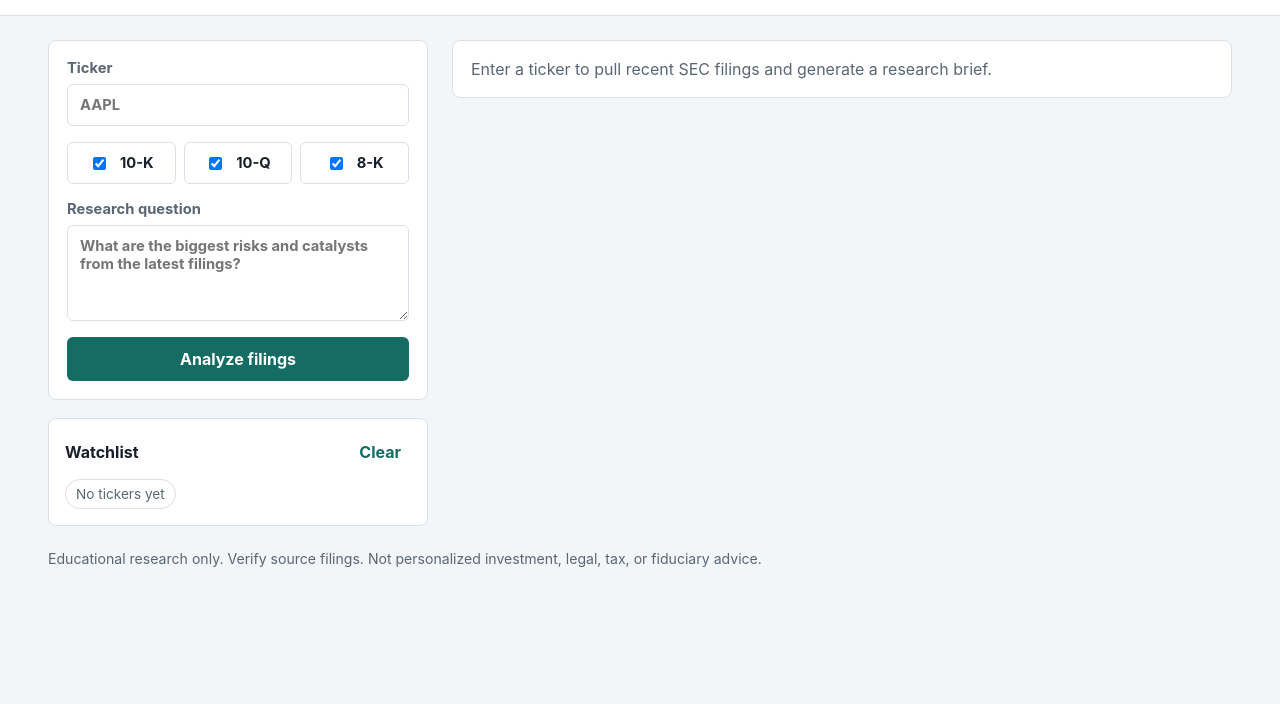
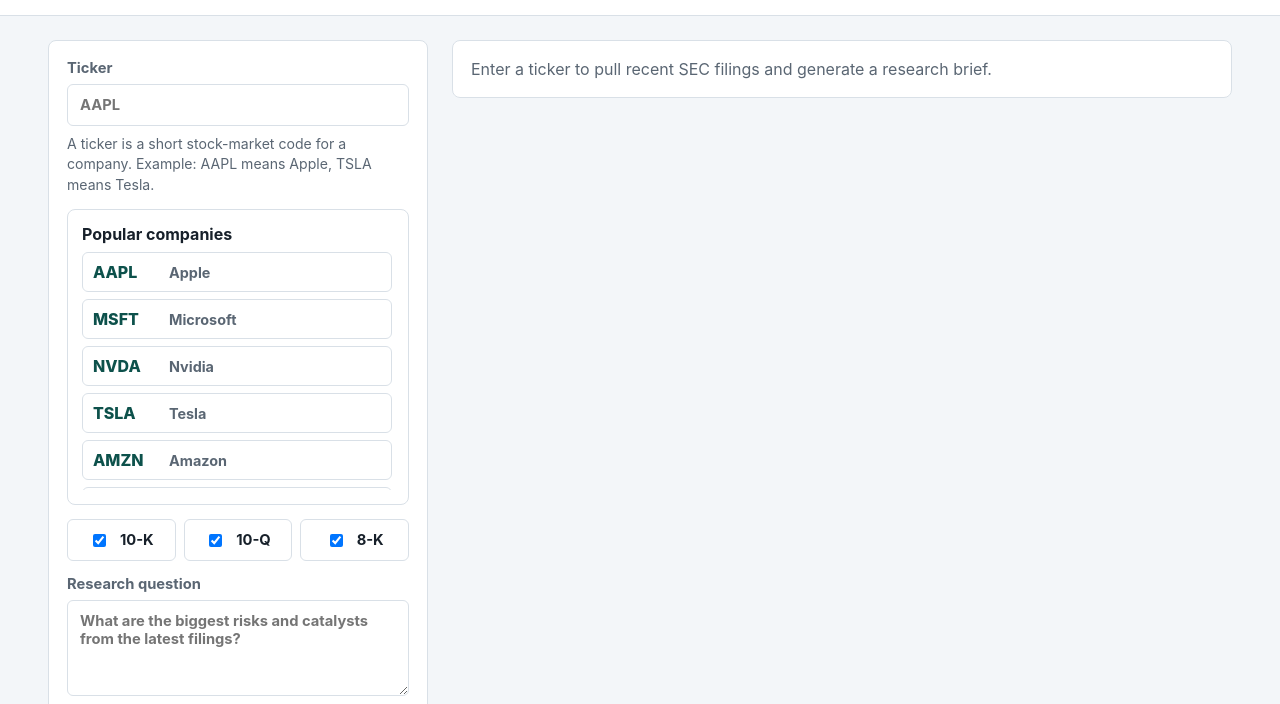
Before and after one commit to Rajat-sharma24016/financial-advisor, a website: page public/index.html in a window 1280 px wide. Shown: the part 96-800 px from the top of the page. Drawn offline with Linux system fonts and the light colour scheme.

Commit message:
Add files via upload

```diff
--- a/public/app.js
+++ b/public/app.js
@@ -6,6 +6,26 @@
 const shareButton = document.querySelector("#shareButton");
 const watchlistItems = document.querySelector("#watchlistItems");
 const clearWatchlist = document.querySelector("#clearWatchlist");
+const tickerSuggestions = document.querySelector("#tickerSuggestions");
+const companyButtons = document.querySelector("#companyButtons");
+
+const popularCompanies = [
+  { ticker: "AAPL", name: "Apple" },
+  { ticker: "MSFT", name: "Microsoft" },
+  { ticker: "NVDA", name: "Nvidia" },
+  { ticker: "TSLA", name: "Tesla" },
+  { ticker: "AMZN", name: "Amazon" },
+  { ticker: "GOOGL", name: "Alphabet / Google" },
+  { ticker: "META", name: "Meta Platforms" },
+  { ticker: "NFLX", name: "Netflix" },
+  { ticker: "JPM", name: "JPMorgan Chase" },
+  { ticker: "WMT", name: "Walmart" },
+  { ticker: "DIS", name: "Disney" },
+  { ticker: "AMD", name: "Advanced Micro Devices" },
+  { ticker: "INTC", name: "Intel" },
+  { ticker: "ORCL", name: "Oracle" },
+  { ticker: "UBER", name: "Uber" }
+];
 
 const params = new URLSearchParams(window.location.search);
 if (params.get("ticker")) tickerEl.value = params.get("ticker");
@@ -57,8 +77,6 @@
       </div>
       <h2>${escapeHtml(company.name)}</h2>
     </div>
-
-    ${payload.analysis.warning ? `<p class="warning">${escapeHtml(payload.analysis.warning)}</p>` : ""}
 
     <section class="stance">
       <strong>Research stance:</strong> ${escapeHtml(parsed.stance || "Needs deeper diligence")}
@@ -127,6 +145,30 @@
     : "<span class='pill'>No tickers yet</span>";
 }
 
+function renderPopularCompanies() {
+  tickerSuggestions.innerHTML = popularCompanies
+    .map((company) => `<option value="${company.ticker}">${escapeHtml(company.name)}</option>`)
+    .join("");
+
+  companyButtons.innerHTML = popularCompanies
+    .map(
+      (company) => `
+        <button type="button" class="companyButton" data-ticker="${company.ticker}">
+          <span class="companyTicker">${company.ticker}</span>
+          <span class="companyName">${escapeHtml(company.name)}</span>
+        </button>
+      `
+    )
+    .join("");
+}
+
+companyButtons.addEventListener("click", (event) => {
+  const button = event.target.closest("[data-ticker]");
+  if (!button) return;
+  tickerEl.value = button.dataset.ticker;
+  tickerEl.focus();
+});
+
 watchlistItems.addEventListener("click", (event) => {
   const button = event.target.closest("[data-ticker]");
   if (!button) return;
@@ -175,3 +217,4 @@
 });
 
 renderWatchlist();
+renderPopularCompanies();
--- a/public/index.html
+++ b/public/index.html
@@ -22,8 +22,19 @@
         <form id="advisorForm">
           <label>
             Ticker
-            <input id="ticker" name="ticker" autocomplete="off" placeholder="AAPL" required />
+            <input id="ticker" name="ticker" autocomplete="off" list="tickerSuggestions" placeholder="AAPL" required />
           </label>
+          <p class="helperText">
+            A ticker is a short stock-market code for a company. Example: AAPL means Apple, TSLA means Tesla.
+          </p>
+          <datalist id="tickerSuggestions"></datalist>
+
+          <section class="companyPicker" aria-label="Popular companies">
+            <div class="sectionTitle compact">
+              <h2>Popular companies</h2>
+            </div>
+            <div id="companyButtons" class="companyButtons"></div>
+          </section>
 
           <div class="formGrid" aria-label="Filing types">
             <label class="check"><input type="checkbox" name="forms" value="10-K" checked /> 10-K</label>
--- a/public/styles.css
+++ b/public/styles.css
@@ -74,6 +74,7 @@
 
 form,
 .watchlist,
+.companyPicker,
 .status,
 .brief {
   background: var(--panel);
@@ -83,7 +84,7 @@
 
 form {
   display: grid;
-  gap: 16px;
+  gap: 14px;
   padding: 18px;
 }
 
@@ -108,6 +109,63 @@
 
 textarea {
   resize: vertical;
+}
+
+.helperText {
+  margin: -6px 0 0;
+  color: var(--muted);
+  font-size: 0.88rem;
+  line-height: 1.45;
+}
+
+.companyPicker {
+  padding: 14px;
+}
+
+.sectionTitle.compact {
+  margin-bottom: 8px;
+}
+
+.companyButtons {
+  display: grid;
+  grid-template-columns: 1fr;
+  gap: 7px;
+  max-height: 238px;
+  overflow: auto;
+  padding-right: 2px;
+}
+
+.companyButton {
+  display: grid;
+  grid-template-columns: 66px 1fr;
+  align-items: center;
+  gap: 10px;
+  width: 100%;
+  min-height: 40px;
+  border: 1px solid var(--line);
+  border-radius: 6px;
+  padding: 8px 10px;
+  color: var(--ink);
+  background: #fff;
+  text-align: left;
+}
+
+.companyButton:hover {
+  border-color: var(--accent);
+  background: #eef8f5;
+}
+
+.companyTicker {
+  color: var(--accent-strong);
+  font-weight: 800;
+}
+
+.companyName {
+  overflow: hidden;
+  color: var(--muted);
+  font-size: 0.9rem;
+  text-overflow: ellipsis;
+  white-space: nowrap;
 }
 
 .formGrid {
```
